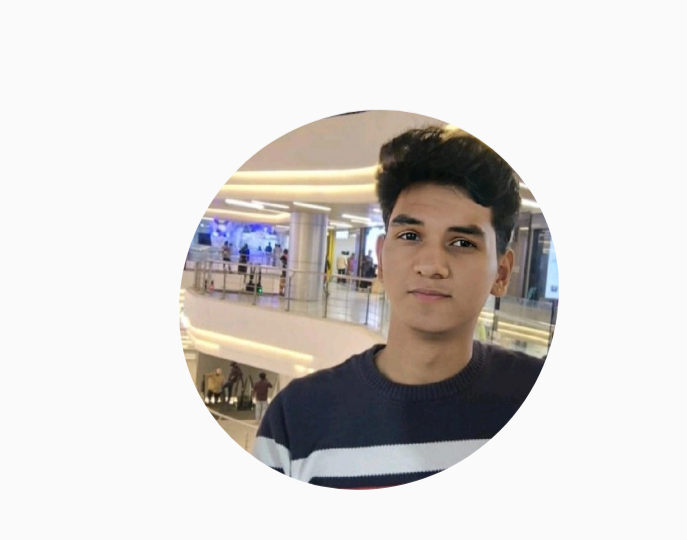
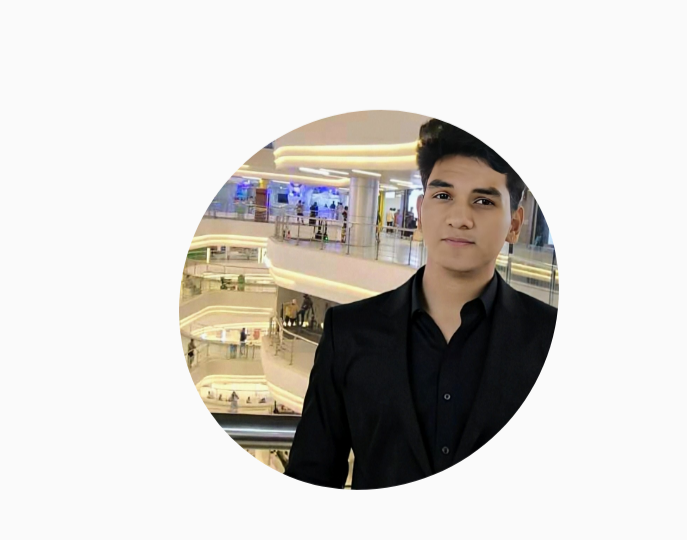
Before and after one commit to abishakegaur/Portfolio-Abishake.Gaur, a plain HTML site: page index.html in a window 1280 px wide. Shown: the part 102-642 px from the top of the page, 593-1280 px from the left. Drawn offline with nearby package versions, Linux system fonts and the light colour scheme.

Commit message:
Update profile image in index.html

```diff
--- a/index.html
+++ b/index.html
@@ -121,7 +121,7 @@
           </div>
           <div class="featured-image">
             <div class="image">
-                <img src="mm.jpg" alt="avatar">
+                <img src="abi.jpg" alt="avatar">
             </div>
           </div>
           <div class="scroll-icon-box">
```
